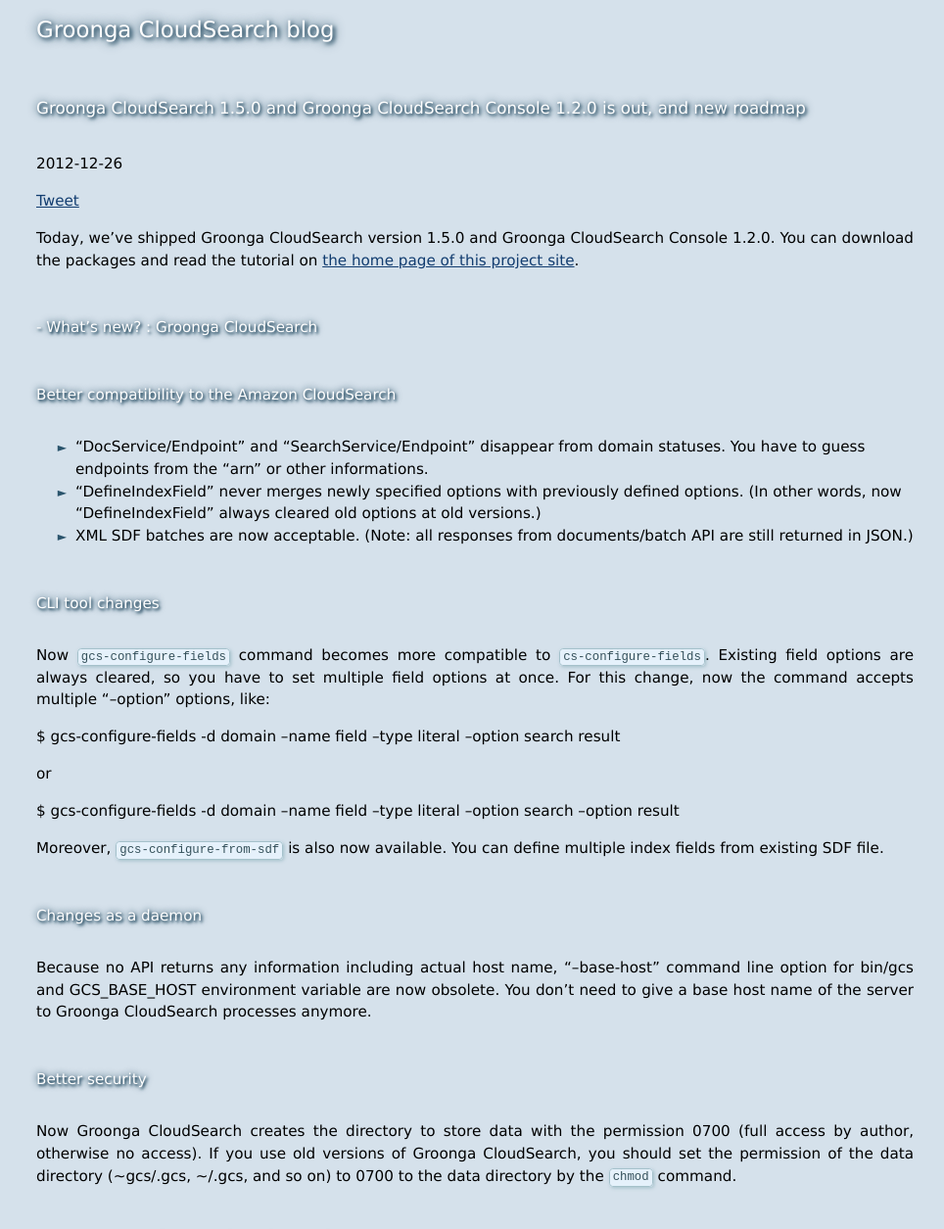
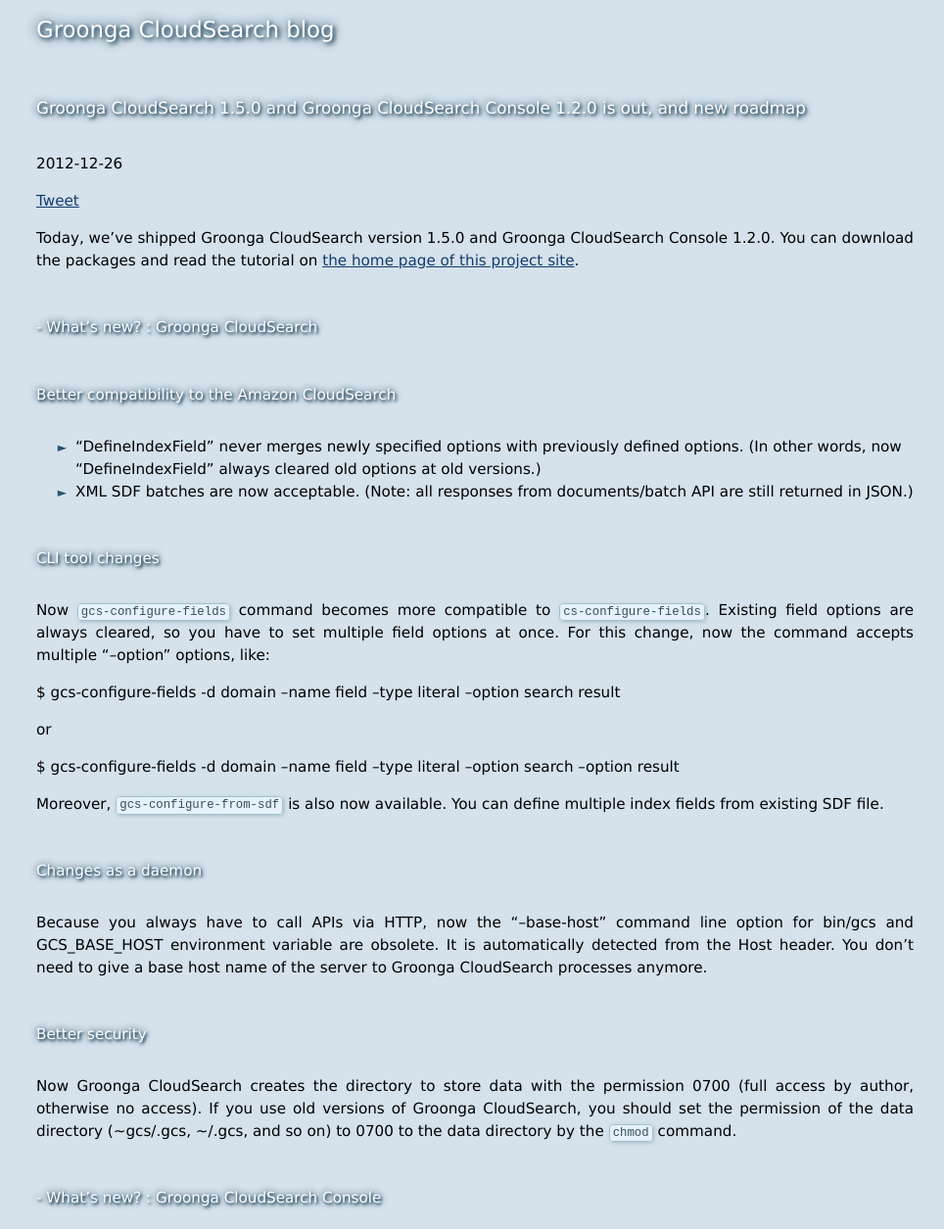
Before and after one commit to groonga/gcs.groonga.org, a Jekyll site: the page built from _posts/2012-12-26-1.5.0-release.md, in a window 1280 px wide and 1400 px high, cut to the strip 145-1400 px from the top of the window. Shown: the whole strip at 98% size, without its empty margins (155-1119 px from the left). Built offline with Jekyll 4.4.1, drawn with Linux system fonts in a browser that asks for light colours; comment, search, counter and statistics services are not loaded.

Commit message:
Update description about changes on 1.5.0

```diff
--- a/_posts/2012-12-26-1.5.0-release.md
+++ b/_posts/2012-12-26-1.5.0-release.md
@@ -12,8 +12,6 @@
 
 #### Better compatibility to the Amazon CloudSearch
 
- * "DocService/Endpoint" and "SearchService/Endpoint" disappear from domain
-   statuses. You have to guess endpoints from the "arn" or other informations.
  * "DefineIndexField" never merges newly specified options with previously
    defined options. (In other words, now "DefineIndexField" always cleared old
    options at old versions.)
@@ -38,9 +36,10 @@
 
 #### Changes as a daemon
 
-Because no API returns any information including actual host name, "--base-host"
-command line option for bin/gcs and GCS_BASE_HOST environment variable are now
-obsolete. You don't need to give a base host name of the server to Groonga
+Because you always have to call APIs via HTTP, now the "--base-host" command
+line option for bin/gcs and GCS_BASE_HOST environment variable are obsolete.
+It is automatically detected from the Host header.
+You don't need to give a base host name of the server to Groonga
 CloudSearch processes anymore.
 
 #### Better security
```
